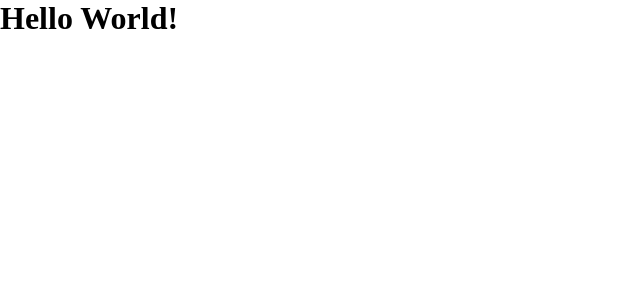
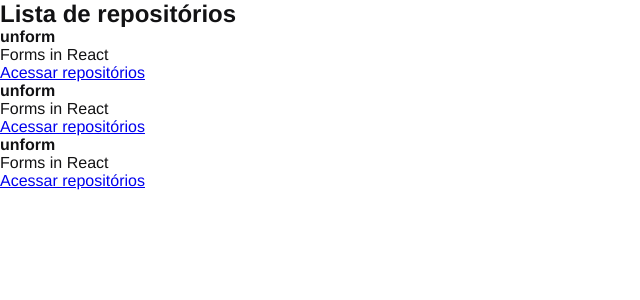
Before and after one commit to takagui/github-explorer-v2, a React app: page / in a window 1280 px wide. Shown: the top 300 px of the page, without its empty margins (0-640 px from the left). Built offline with nearby package versions, Linux system fonts and the light colour scheme.

Commit message:
feat: use sass

```diff
--- a/package.json
+++ b/package.json
@@ -20,6 +20,8 @@
     "cross-env": "^7.0.3",
     "css-loader": "^5.1.1",
     "html-webpack-plugin": "^5.3.1",
+    "node-sass": "^5.0.0",
+    "sass-loader": "^11.0.1",
     "style-loader": "^2.0.0",
     "webpack": "^5.24.4",
     "webpack-cli": "^4.5.0",
--- a/src/App.jsx
+++ b/src/App.jsx
@@ -1,5 +1,7 @@
-import './styles/global.css';
+import './styles/global.scss';
+
+import { RepositoryList } from './components/RepositoryList';
 
 export function App() {
-  return <h1>Hello World!</h1>;
+  return <RepositoryList />;
 }
--- /dev/null
+++ b/src/components/RepositoryList.jsx
@@ -0,0 +1,36 @@
+export function RepositoryList() {
+  return (
+    <section className="repository-list">
+      <h1>Lista de repositórios</h1>
+
+      <ul>
+        <li>
+          <strong>unform</strong>
+          <p>Forms in React</p>
+
+          <a href="#">
+            Acessar repositórios
+          </a>
+        </li>
+
+        <li>
+          <strong>unform</strong>
+          <p>Forms in React</p>
+
+          <a href="#">
+            Acessar repositórios
+          </a>
+        </li>
+
+        <li>
+          <strong>unform</strong>
+          <p>Forms in React</p>
+
+          <a href="#">
+            Acessar repositórios
+          </a>
+        </li>
+      </ul>
+    </section>
+  );
+}
--- a/src/styles/global.css
+++ /dev/null
@@ -1,9 +0,0 @@
-* {
-  margin: 0;
-  padding: 0;
-  box-sizing: border-box;
-}
-
-body {
-  font: Arial, Helvetica, sans-serif;
-}
--- /dev/null
+++ b/src/styles/global.scss
@@ -0,0 +1,11 @@
+* {
+  margin: 0;
+  padding: 0;
+  box-sizing: border-box;
+}
+
+body {
+  font-size: 16px;
+  font-family: "Helvetica Neue", Arial, sans-serif;
+  color: #121214;
+}
--- a/webpack.config.js
+++ b/webpack.config.js
@@ -30,9 +30,9 @@
         use: 'babel-loader',
       },
       {
-        test: /\.css$/,
+        test: /\.scss$/,
         exclude: /node_modules/,
-        use: ['style-loader', 'css-loader'],
+        use: ['style-loader', 'css-loader', 'sass-loader'],
       },
     ],
   },
```
